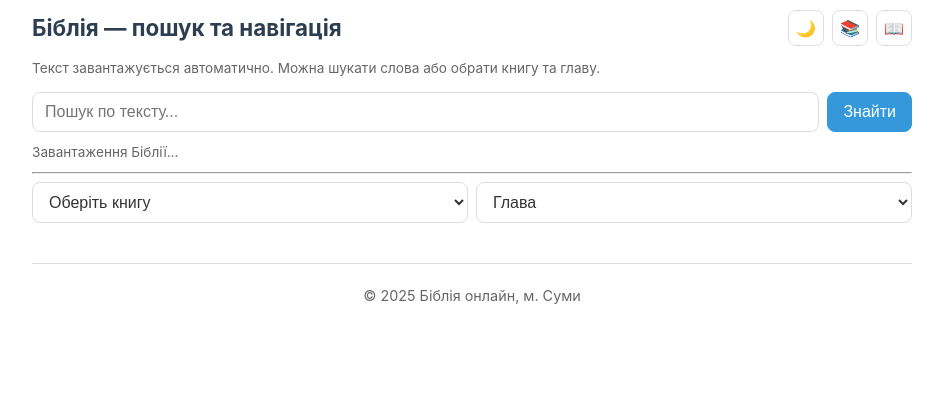
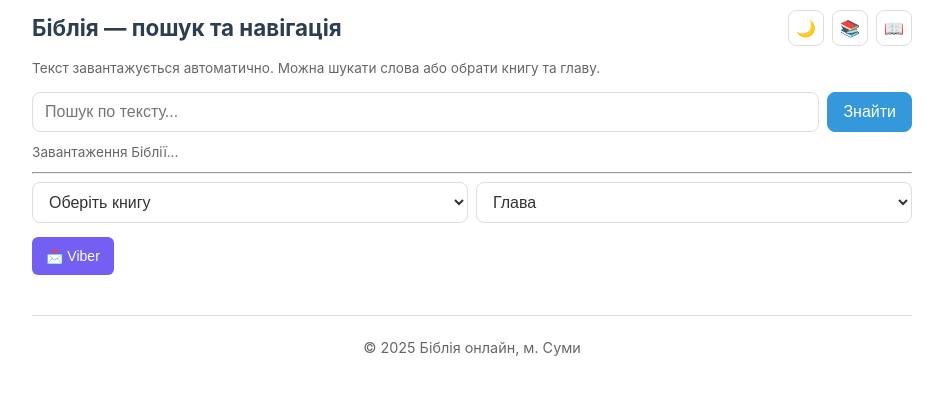
Before and after one commit to christian-word/holy-bible, a plain HTML site: page Bible-mini_v2.html in a window 1280 px wide. Shown: the whole page, without its empty margins (168-1111 px from the left). Drawn offline with Linux system fonts and the light colour scheme; a script that the page names is missing.

Commit message:
Update Bible-mini_v2.html

```diff
--- a/Bible-mini_v2.html
+++ b/Bible-mini_v2.html
@@ -597,6 +597,22 @@
   </div>
 
   <button class="reading-mode-exit hidden" id="readingModeExit">✕</button>
+ <!-- Viber кнопка -->
+<!-- Мини-кнопка Viber -->
+<a href="viber://chat?number=%2B380509866724"
+   style="display:inline-block;
+          padding:8px 14px;
+          background:#7360f2;
+          color:#fff;
+          font-size:14px;
+          font-family:Arial,sans-serif;
+          border-radius:6px;
+          text-decoration:none;
+          transition:background 0.3s;">
+  📩 Viber
+</a>
+
+
 <!-- Перед </body> -->
 <div style="text-align: center; padding: 20px; margin-top: 40px; border-top: 1px solid var(--border-color); color: #666; font-size: 0.9rem;">
   © 2025 Біблія онлайн, м. Суми
```
